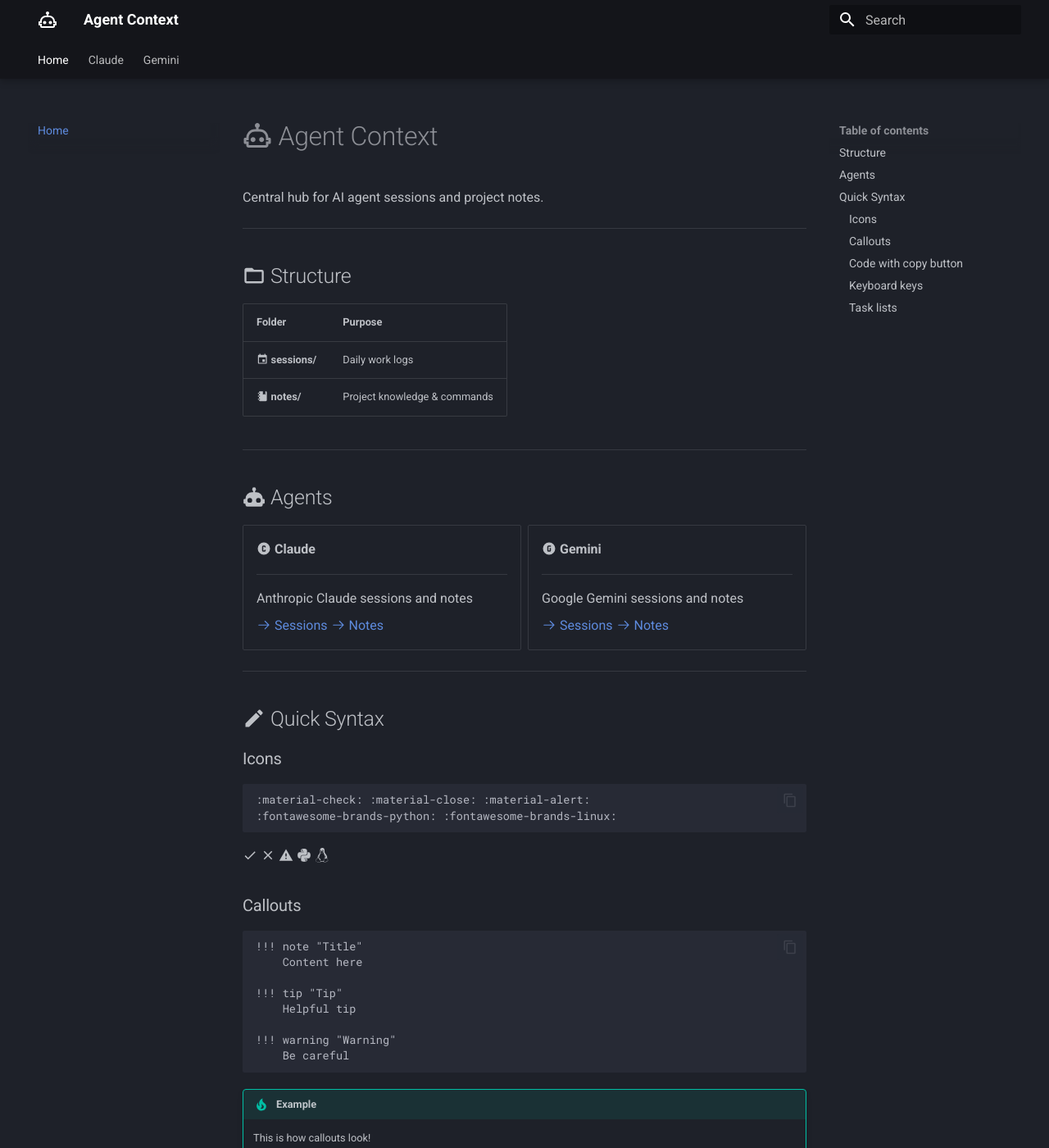
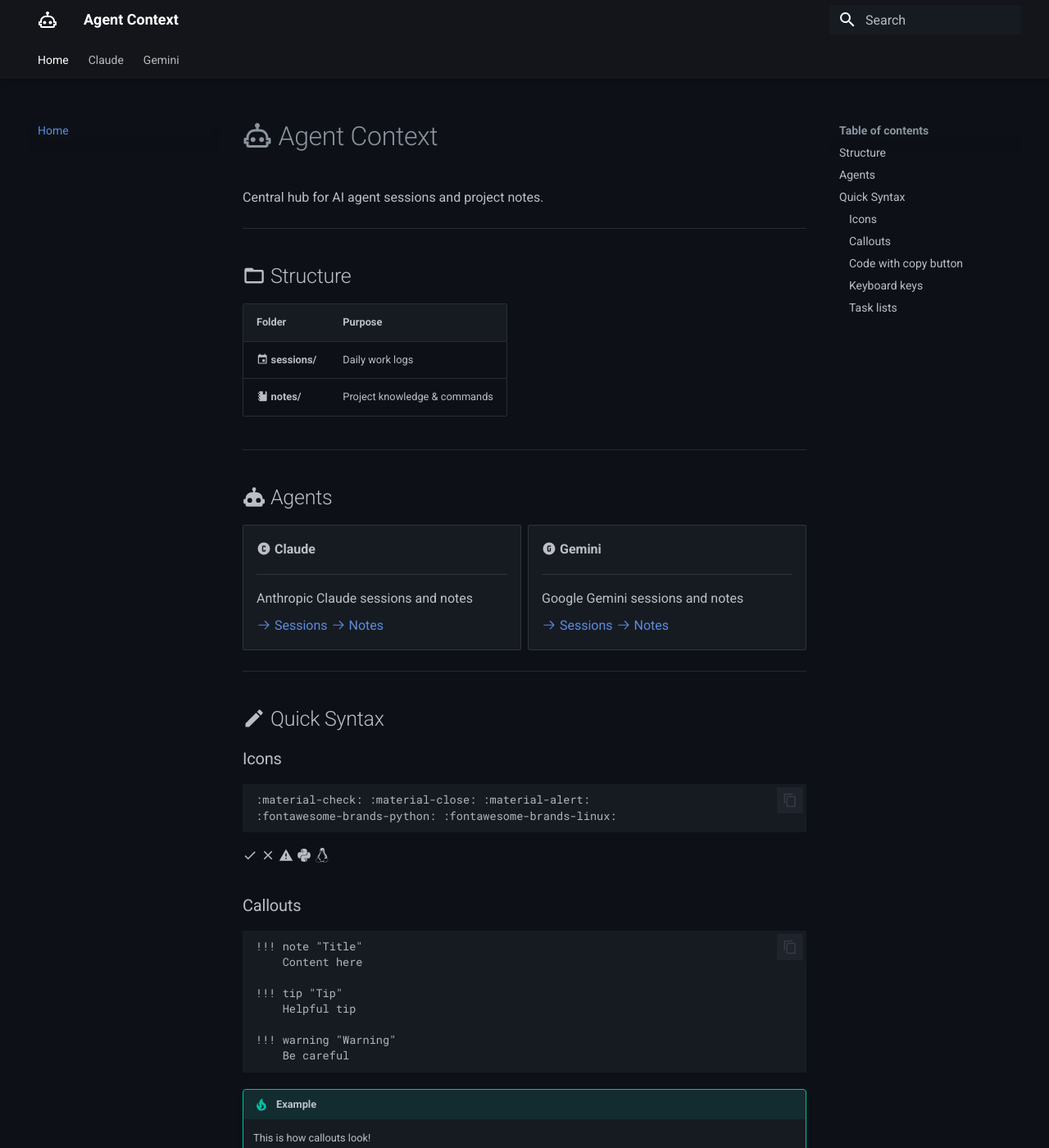
Before and after one commit to ThanuMahee12/AgentContext, an MkDocs documentation site: the page built from docs/index.md, in a window 1280 px wide and 1400 px high. Shown: the whole window at 82% size. Built offline with MkDocs 1.6.1 and Material for MkDocs 9.7.7, drawn with Linux system fonts in a browser that asks for light colours.

Commit message:
theme: custom dark CSS for all pages

```diff
--- /dev/null
+++ b/docs/stylesheets/extra.css
@@ -0,0 +1,70 @@
+/* Force dark theme everywhere */
+:root {
+  --md-primary-fg-color: #0d1117;
+  --md-primary-fg-color--light: #161b22;
+  --md-primary-fg-color--dark: #010409;
+  --md-accent-fg-color: #58a6ff;
+  --md-default-bg-color: #0d1117;
+  --md-default-fg-color: #c9d1d9;
+}
+
+[data-md-color-scheme="slate"] {
+  --md-default-bg-color: #0d1117;
+  --md-default-fg-color--light: #8b949e;
+  --md-code-bg-color: #161b22;
+  --md-typeset-a-color: #58a6ff;
+}
+
+/* Header */
+.md-header {
+  background-color: #010409;
+}
+
+/* Navigation tabs */
+.md-tabs {
+  background-color: #0d1117;
+}
+
+/* Sidebar */
+.md-sidebar {
+  background-color: #0d1117;
+}
+
+/* Code blocks */
+.highlight, .highlighttable {
+  background-color: #161b22 !important;
+}
+
+code {
+  background-color: #161b22 !important;
+}
+
+/* Admonitions */
+.md-typeset .admonition,
+.md-typeset details {
+  background-color: #161b22;
+}
+
+/* Tables */
+.md-typeset table:not([class]) {
+  background-color: #0d1117;
+}
+
+.md-typeset table:not([class]) th {
+  background-color: #161b22;
+}
+
+/* Footer */
+.md-footer {
+  background-color: #010409;
+}
+
+/* Search */
+.md-search__form {
+  background-color: #161b22;
+}
+
+/* Cards */
+.md-typeset .grid.cards > ul > li {
+  background-color: #161b22;
+}
--- a/mkdocs.yml
+++ b/mkdocs.yml
@@ -77,3 +77,6 @@
   social:
     - icon: fontawesome/brands/github
       link: https://github.com/ThanuMahee12
+
+extra_css:
+  - stylesheets/extra.css
```
